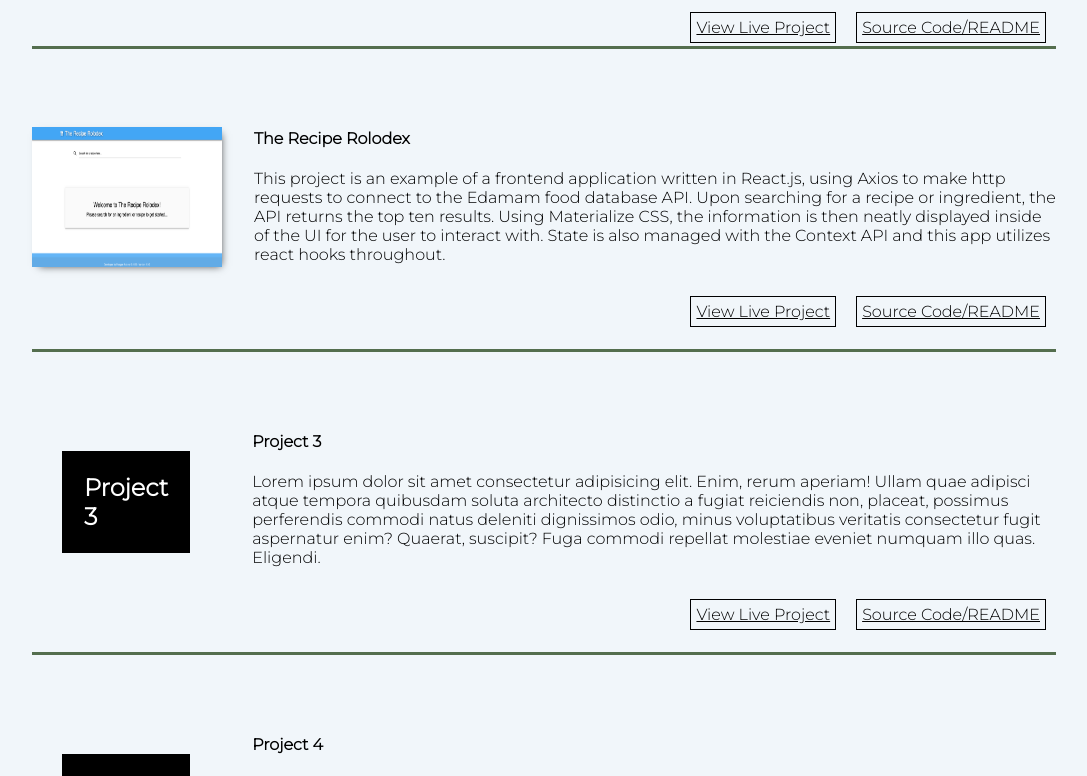
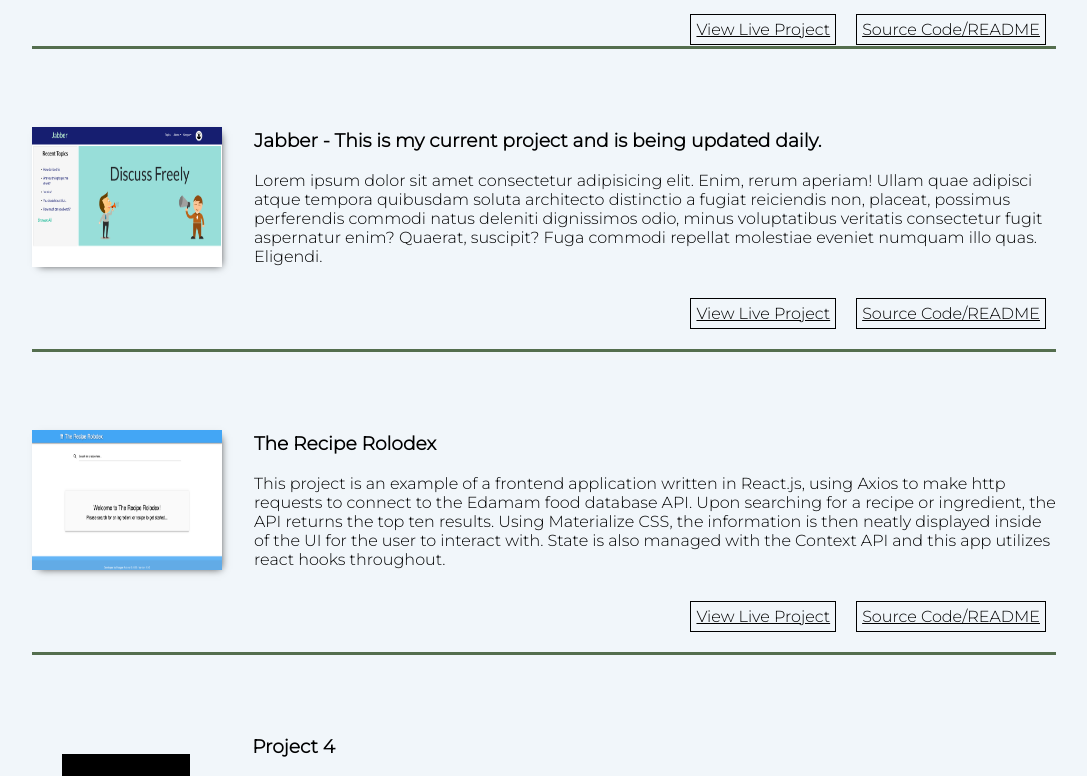
Before and after one commit to KeeganA217/portfolio-project, a React (Create React App) app: page /projects in a window 1280 px wide. Shown: the part 480-1256 px from the top of the page, without its empty margins (96-1183 px from the left). Built offline with nearby package versions, Linux system fonts and the light colour scheme.

Commit message:
project update

```diff
--- a/src/components/pages/projects.js
+++ b/src/components/pages/projects.js
@@ -70,9 +70,9 @@ const Projects = () => {
         </div>
         <div className="project-right">
           <p>
-            <h4>
+            <h3>
               <strong>TeamSolve</strong>
-            </h4>
+            </h3>
             This is a fullstack application that I have hosted with heroku. The
             backend is constructed with node.js and utilizes various
             dependencies such as express. It comes complete with user
@@ -103,6 +103,46 @@ const Projects = () => {
       <section className="project project-b">
         <div className="project-left">
           <img
+            src="/images/Jabber.png"
+            alt="The Recipe Rolodex"
+            className="project-image"
+          />
+        </div>
+        <div className="project-right">
+          <p>
+            <h3>
+              <strong>Jabber</strong> - This is my current project and is being
+              updated daily.
+            </h3>
+            Lorem ipsum dolor sit amet consectetur adipisicing elit. Enim, rerum
+            aperiam! Ullam quae adipisci atque tempora quibusdam soluta
+            architecto distinctio a fugiat reiciendis non, placeat, possimus
+            perferendis commodi natus deleniti dignissimos odio, minus
+            voluptatibus veritatis consectetur fugit aspernatur enim? Quaerat,
+            suscipit? Fuga commodi repellat molestiae eveniet numquam illo quas.
+            Eligendi.
+          </p>
+          <a
+            href="https://github.com/KeeganA217/jabber-forum"
+            target="_blank"
+            rel="noopener noreferrer"
+            className="click"
+          >
+            Source Code/README
+          </a>
+          <a
+            href="!#"
+            target="_blank"
+            rel="noopener noreferrer"
+            className="click"
+          >
+            View Live Project
+          </a>
+        </div>
+      </section>
+      <section className="project project-c">
+        <div className="project-left">
+          <img
             src="/images/recipe-rolodex.png"
             alt="The Recipe Rolodex"
             className="project-image"
@@ -110,9 +150,9 @@ const Projects = () => {
         </div>
         <div className="project-right">
           <p>
-            <h4>
+            <h3>
               <strong>The Recipe Rolodex</strong>
-            </h4>
+            </h3>
             This project is an example of a frontend application written in
             React.js, using Axios to make http requests to connect to the Edamam
             food database API. Upon searching for a recipe or ingredient, the
@@ -139,50 +179,15 @@ const Projects = () => {
           </a>
         </div>
       </section>
-      <section className="project project-c">
-        <div className="project-left">
-          <h2>Project 3</h2>
-        </div>
-        <div className="project-right">
-          <p>
-            <h4>
-              <strong>Project 3</strong>
-            </h4>
-            Lorem ipsum dolor sit amet consectetur adipisicing elit. Enim, rerum
-            aperiam! Ullam quae adipisci atque tempora quibusdam soluta
-            architecto distinctio a fugiat reiciendis non, placeat, possimus
-            perferendis commodi natus deleniti dignissimos odio, minus
-            voluptatibus veritatis consectetur fugit aspernatur enim? Quaerat,
-            suscipit? Fuga commodi repellat molestiae eveniet numquam illo quas.
-            Eligendi.
-          </p>
-          <a
-            href="/#"
-            target="_blank"
-            rel="noopener noreferrer"
-            className="click"
-          >
-            Source Code/README
-          </a>
-          <a
-            href="/#"
-            target="_blank"
-            rel="noopener noreferrer"
-            className="click"
-          >
-            View Live Project
-          </a>
-        </div>
-      </section>
       <section className="project project-d">
         <div className="project-left">
           <h2>Project 4</h2>
         </div>
         <div className="project-right">
           <p>
-            <h4>
+            <h3>
               <strong>Project 4</strong>
-            </h4>
+            </h3>
             Lorem ipsum dolor sit amet consectetur adipisicing elit. Enim, rerum
             aperiam! Ullam quae adipisci atque tempora quibusdam soluta
             architecto distinctio a fugiat reiciendis non, placeat, possimus
```
Also changed, not shown: public/images/Jabber.png (added).
